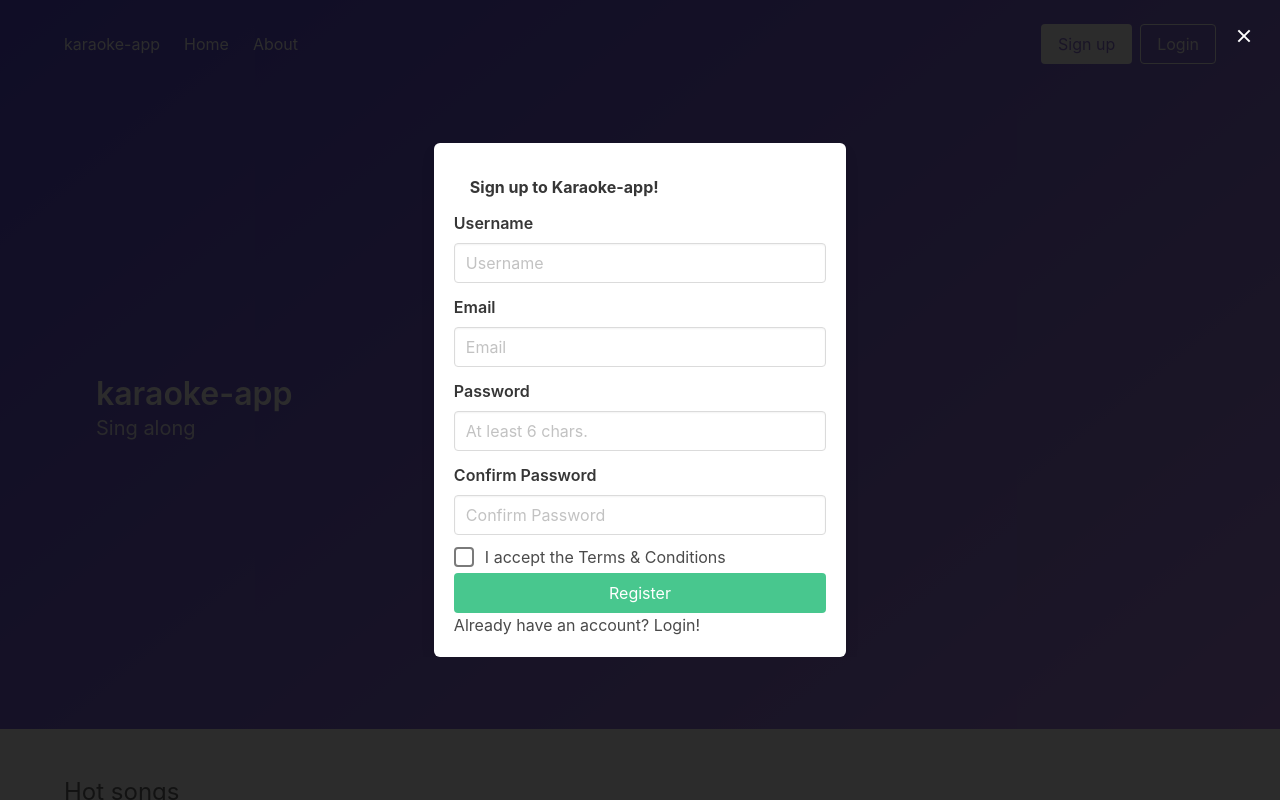
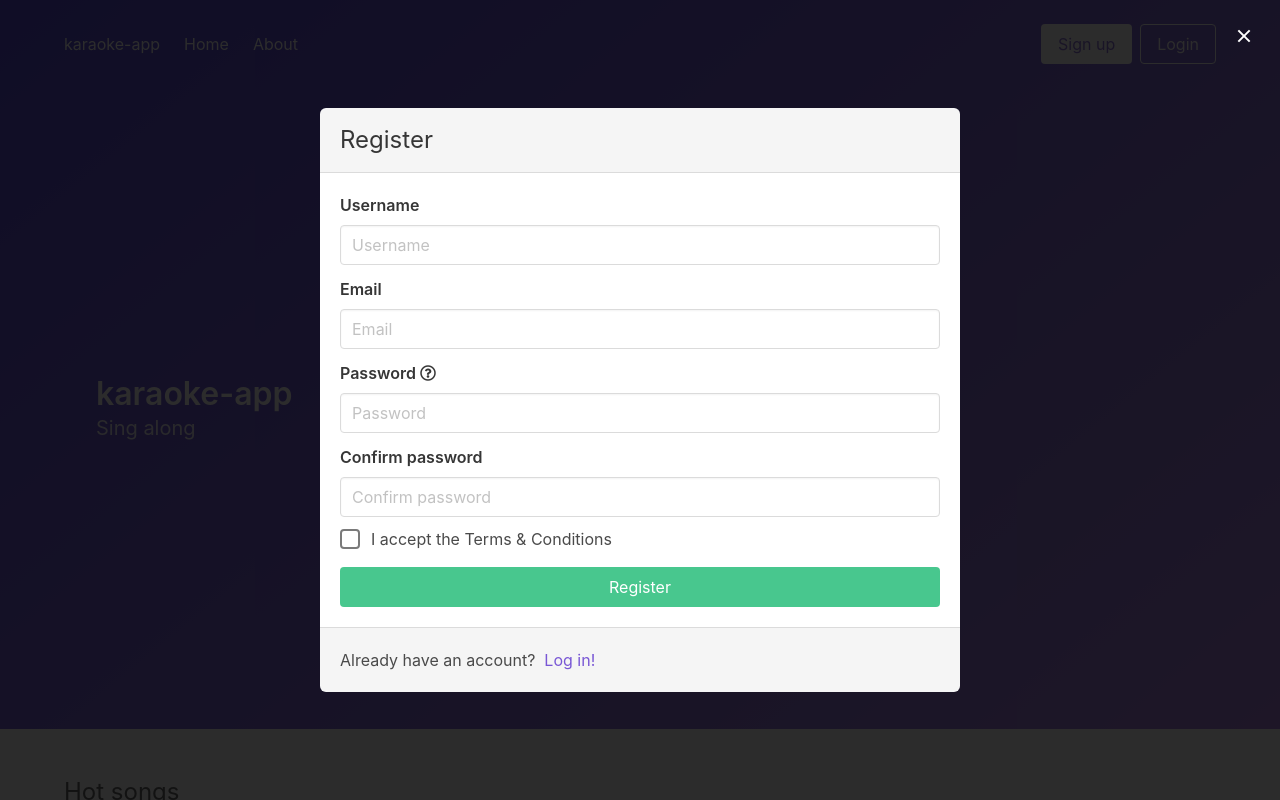
Before and after one commit to karaoke-app/frontend, a Vue app: page / in a window 1280 px wide. Both pictures are taken after a click on the button "Sign up". Shown: the top 800 px of the page. Built offline with nearby package versions, Linux system fonts and the light colour scheme.

Commit message:
redesign auth modals and move them into separate components

```diff
--- /dev/null
+++ b/src/components/LoginModal.vue
@@ -0,0 +1,103 @@
+<template>
+  <div class="modal-card login-modal" style="width:auto">
+    <form action="">
+      <header class="modal-card-head">
+        <p class="modal-card-title">Login</p>
+      </header>
+
+      <section class="modal-card-body">
+        <div class="buttons social-buttons">
+          <b-button expanded class="is-facebook">
+            <span class="icon">
+              <i class="fab fa-facebook"></i>
+            </span>
+            <span>Login with Facebook</span>
+          </b-button>
+
+          <b-button expanded class="is-google">
+            <span class="icon">
+              <i class="fab fa-google"></i>
+            </span>
+            <span>Login with Google</span>
+          </b-button>
+        </div>
+
+        <div class="separator">OR</div>
+
+        <b-field>
+          <b-input
+            placeholder="Username or email"
+            required
+            icon-pack="fas"
+            icon="user"
+          ></b-input>
+        </b-field>
+
+        <b-field>
+          <b-input
+            type="password"
+            placeholder="Password"
+            password-reveal
+            required
+            icon-pack="fas"
+            icon="key"
+          ></b-input>
+        </b-field>
+
+        <div class="buttons">
+          <b-button expanded type="is-success">Login</b-button>
+        </div>
+      </section>
+
+      <footer class="modal-card-foot">
+        <span
+          >You don't have an account?
+          <a @click="showRegisterModal()">Sign up now!</a></span
+        >
+      </footer>
+    </form>
+  </div>
+</template>
+
+<style lang="scss" scoped>
+.social-buttons {
+  margin-bottom: 0 !important;
+}
+.separator {
+  display: flex;
+  align-items: center;
+  text-align: center;
+  margin-top: 0.25em;
+  margin-bottom: 0.7em;
+  color: rgb(176, 176, 176);
+}
+.separator::before,
+.separator::after {
+  content: "";
+  flex: 1;
+  border-bottom: 1px solid rgba(176, 176, 176, 0.51);
+}
+.separator::before {
+  margin-right: 0.25em;
+}
+.separator::after {
+  margin-left: 0.25em;
+}
+</style>
+
+<script>
+import RegisterModal from "@/components/RegisterModal.vue";
+
+export default {
+  methods: {
+    showRegisterModal() {
+      this.$parent.close();
+      this.$buefy.modal.open({
+        parent: this.$root,
+        component: RegisterModal,
+        hasModalCard: true
+      });
+    }
+  }
+};
+</script>
--- a/src/components/Navbar.vue
+++ b/src/components/Navbar.vue
@@ -1,5 +1,4 @@
 <template>
-  <nav>
   <b-navbar wrapper-class="container" transparent spaced :shadow="!homepage">
     <template slot="brand">
       <b-navbar-item tag="router-link" :to="{ path: '/' }"
@@ -7,9 +6,7 @@
       >
     </template>
     <template slot="start">
-        <b-navbar-item tag="router-link" :to="{ path: '/' }"
-          >Home</b-navbar-item
-        >
+      <b-navbar-item tag="router-link" :to="{ path: '/' }">Home</b-navbar-item>
       <b-navbar-item tag="router-link" :to="{ path: '/about' }"
         >About</b-navbar-item
       >
@@ -19,14 +16,14 @@
         <div class="buttons">
           <button
             class="button is-primary"
-              @click="activateRegisterModal()"
+            @click="showRegisterModal()"
             :class="{ 'is-inverted': homepage }"
           >
             Sign up
           </button>
           <button
             class="button is-primary is-outlined"
-              @click="activateLoginModal()"
+            @click="showLoginModal()"
             :class="{ 'is-inverted': homepage }"
           >
             Login
@@ -35,143 +32,30 @@
       </b-navbar-item>
     </template>
   </b-navbar>
-    <!--
-    login modal
-    -->
-    <b-modal :active.sync="isLoginModalActive">
-      <div class="container form">
-        <form action="" class="box">
-          <header class="card-header-title">
-            Login to Karaoke-app!
-          </header>
-          <div class="buttons">
-            <b-button expanded class="is-facebook">
-              <span class="icon">
-                <i class="fab fa-facebook"></i>
-              </span>
-              <span>Login with Facebook</span>
-            </b-button>
-            <b-button expanded class="is-google">
-              <span class="icon">
-                <i class="fab fa-google"></i>
-              </span>
-              <span>Login with Google</span>
-            </b-button>
-          </div>
-          <div class="separator">OR</div>
-          <b-field label="Email">
-            <b-input placeholder="Email"></b-input>
-          </b-field>
-          <b-field label="Password">
-            <b-input type="password" placeholder="Password"> </b-input>
-          </b-field>
-          <div class="buttons">
-            <b-button expanded type="is-success">Login</b-button>
-            <span
-              >You don't have an account?
-              <a @click="changeAuthModalView">Sign up!</a></span
-            >
-          </div>
-        </form>
-      </div>
-    </b-modal>
-    <!--
-    register modal
-    -->
-    <b-modal :active.sync="isRegisterModalActive">
-      <div class="container form">
-        <form action="" class="box" style="width:412.31px">
-          <header class="card-header-title">
-            Sign up to Karaoke-app!
-          </header>
-          <b-field label="Username">
-            <b-input placeholder="Username" minlength="3"></b-input>
-          </b-field>
-          <b-field label="Email">
-            <b-input placeholder="Email"></b-input>
-          </b-field>
-          <b-field label="Password">
-            <b-input
-              placeholder="At least 6 chars."
-              type="password"
-              minlength="6"
-              validation-message="Password must contain at least 6 characters!"
-            ></b-input>
-          </b-field>
-          <b-field label="Confirm Password">
-            <b-input
-              placeholder="Confirm Password"
-              type="password"
-              minlength="6"
-              validation-message="Password must contain at least 6 characters!"
-            ></b-input>
-          </b-field>
-          <b-checkbox>
-            I accept the Terms & Conditions
-          </b-checkbox>
-          <b-button expanded class="is-success">
-            <span>Register</span>
-          </b-button>
-          <span
-            >Already have an account?
-            <a @click="changeAuthModalView">Login!</a>
-          </span>
-        </form>
-      </div>
-    </b-modal>
-  </nav>
 </template>
 
 <script>
+import LoginModal from "@/components/LoginModal.vue";
+import RegisterModal from "@/components/RegisterModal.vue";
+
 export default {
   components: {},
   props: ["homepage"],
-  data() {
-    return {
-      isLoginModalActive: false,
-      isRegisterModalActive: false
-    };
+  methods: {
+    showLoginModal() {
+      this.$buefy.modal.open({
+        parent: this.$root,
+        component: LoginModal,
+        hasModalCard: true
+      });
     },
-  methods: {
-    changeAuthModalView() {
-      this.isLoginModalActive = !this.isLoginModalActive;
-      this.isRegisterModalActive = !this.isRegisterModalActive;
-    },
-    activateLoginModal() {
-      this.isLoginModalActive = true;
-    },
-    activateRegisterModal() {
-      this.isRegisterModalActive = true;
+    showRegisterModal() {
+      this.$buefy.modal.open({
+        parent: this.$root,
+        component: RegisterModal,
+        hasModalCard: true
+      });
     }
   }
 };
 </script>
-
-<style scoped lang="scss">
-.form {
-  display: flex;
-  justify-content: center;
-  align-items: center;
-}
-
-.separator {
-  display: flex;
-  align-items: center;
-  text-align: center;
-  margin-top: 0.25em;
-  margin-bottom: 0.3em;
-  color: rgb(176, 176, 176);
-}
-.separator::before,
-.separator::after {
-  content: "";
-  flex: 1;
-  border-bottom: 1px solid rgba(176, 176, 176, 0.51);
-}
-.separator::before {
-  margin-right: 0.25em;
-}
-.separator::after {
-  margin-left: 0.25em;
-}
-</style>
--- /dev/null
+++ b/src/components/RegisterModal.vue
@@ -0,0 +1,66 @@
+<template>
+  <div class="modal-card">
+    <form action="">
+      <header class="modal-card-head">
+        <p class="modal-card-title">Register</p>
+      </header>
+      <div class="modal-card-body">
+        <b-field label="Username">
+          <b-input placeholder="Username" minlength="3"></b-input>
+        </b-field>
+        <b-field label="Email">
+          <b-input placeholder="Email" type="email"></b-input>
+        </b-field>
+        <b-field>
+          <template slot="label">
+            Password
+            <b-tooltip type="is-dark" label="At least 6 characters">
+              <i class="far fa-question-circle"></i>
+            </b-tooltip>
+          </template>
+          <b-input
+            placeholder="Password"
+            type="password"
+            minlength="6"
+          ></b-input>
+        </b-field>
+        <b-field label="Confirm password">
+          <b-input
+            placeholder="Confirm password"
+            type="password"
+            minlength="6"
+          ></b-input>
+        </b-field>
+        <b-field>
+          <b-checkbox>
+            I accept the Terms & Conditions
+          </b-checkbox>
+        </b-field>
+        <b-button expanded class="is-success">Register</b-button>
+      </div>
+      <div class="modal-card-foot">
+        <span
+          >Already have an account?&nbsp;
+          <a @click="showLoginModal()">Log in!</a></span
+        >
+      </div>
+    </form>
+  </div>
+</template>
+
+<script>
+import LoginModal from "@/components/LoginModal.vue";
+
+export default {
+  methods: {
+    showLoginModal() {
+      this.$parent.close();
+      this.$buefy.modal.open({
+        parent: this.$root,
+        component: LoginModal,
+        hasModalCard: true
+      });
+    }
+  }
+};
+</script>
--- a/src/main.js
+++ b/src/main.js
@@ -1,14 +1,16 @@
 import Vue from "vue";
 import Buefy from "buefy";
-import "buefy/dist/buefy.css";
 import App from "./App.vue";
 import router from "./router";
 import store from "./store";
-import './assets/bulma-social.min.css'
+import "buefy/dist/buefy.css";
+import "./assets/bulma-social.min.css";
 
 Vue.config.productionTip = false;
 
-Vue.use(Buefy);
+Vue.use(Buefy, {
+  defaultIconPack: "fas"
+});
 
 new Vue({
   router,
```
Lines whose indentation alone changed are shown as unchanged.
